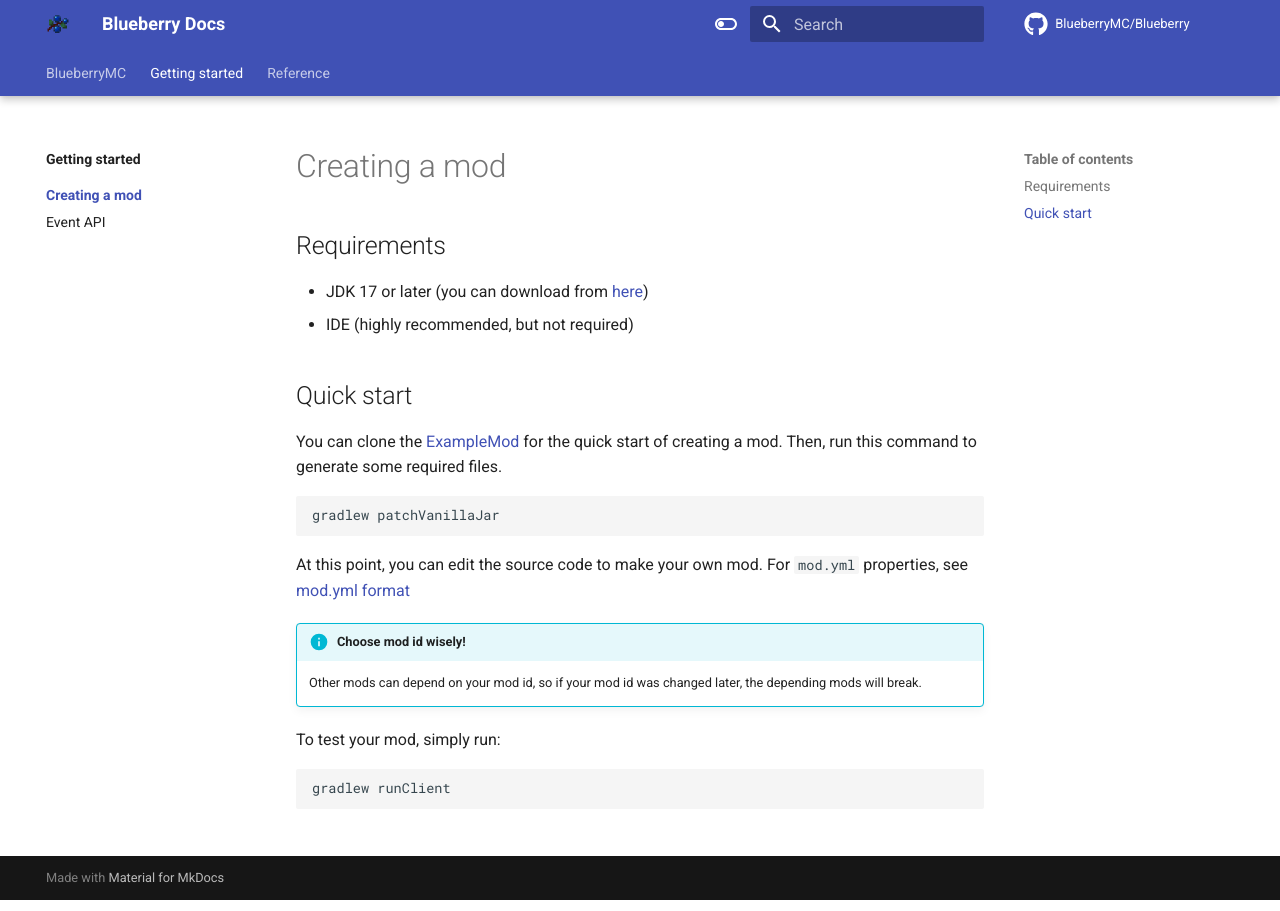
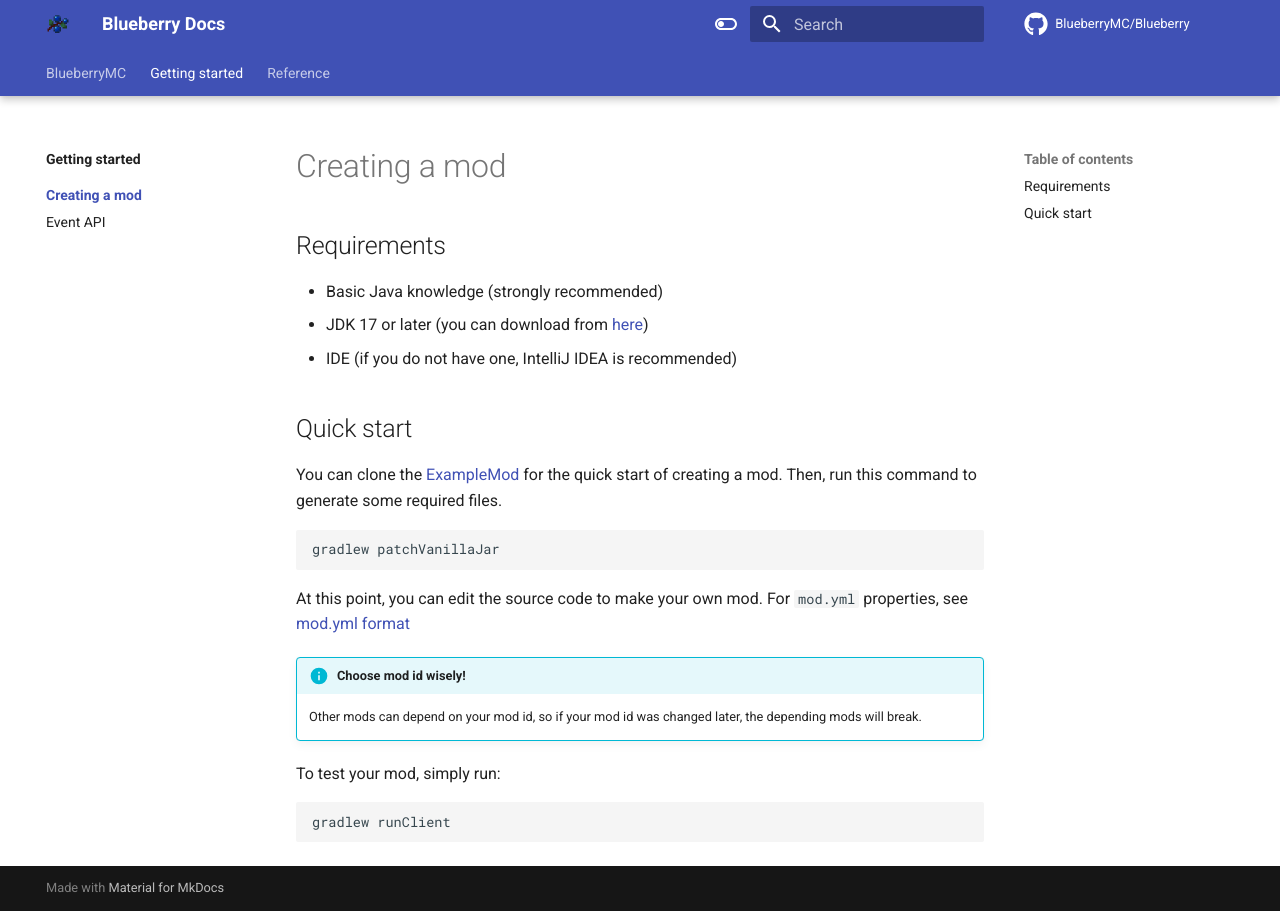
Before and after one commit to BlueberryMC/Blueberry-docs, an MkDocs documentation site: the page built from docs/getting-started/creating-a-mod/index.md, in a window 1280 px wide. Built offline with MkDocs 1.6.1 and Material for MkDocs 9.7.7, drawn with Linux system fonts in a browser that asks for light colours; comment, search, counter and statistics services are not loaded.

Commit message:
Change requirements

```diff
--- a/docs/getting-started/creating-a-mod/index.md
+++ b/docs/getting-started/creating-a-mod/index.md
@@ -1,8 +1,9 @@
 # Creating a mod
 
 ## Requirements
+- Basic Java knowledge (strongly recommended)
 - JDK 17 or later (you can download from [here](https://adoptium.net/))
-- IDE (highly recommended, but not required)
+- IDE (if you do not have one, IntelliJ IDEA is recommended)
 
 ## Quick start
 You can clone the [ExampleMod](https://github.com/BlueberryMC/ExampleMod) for the quick start of creating a mod.
```
